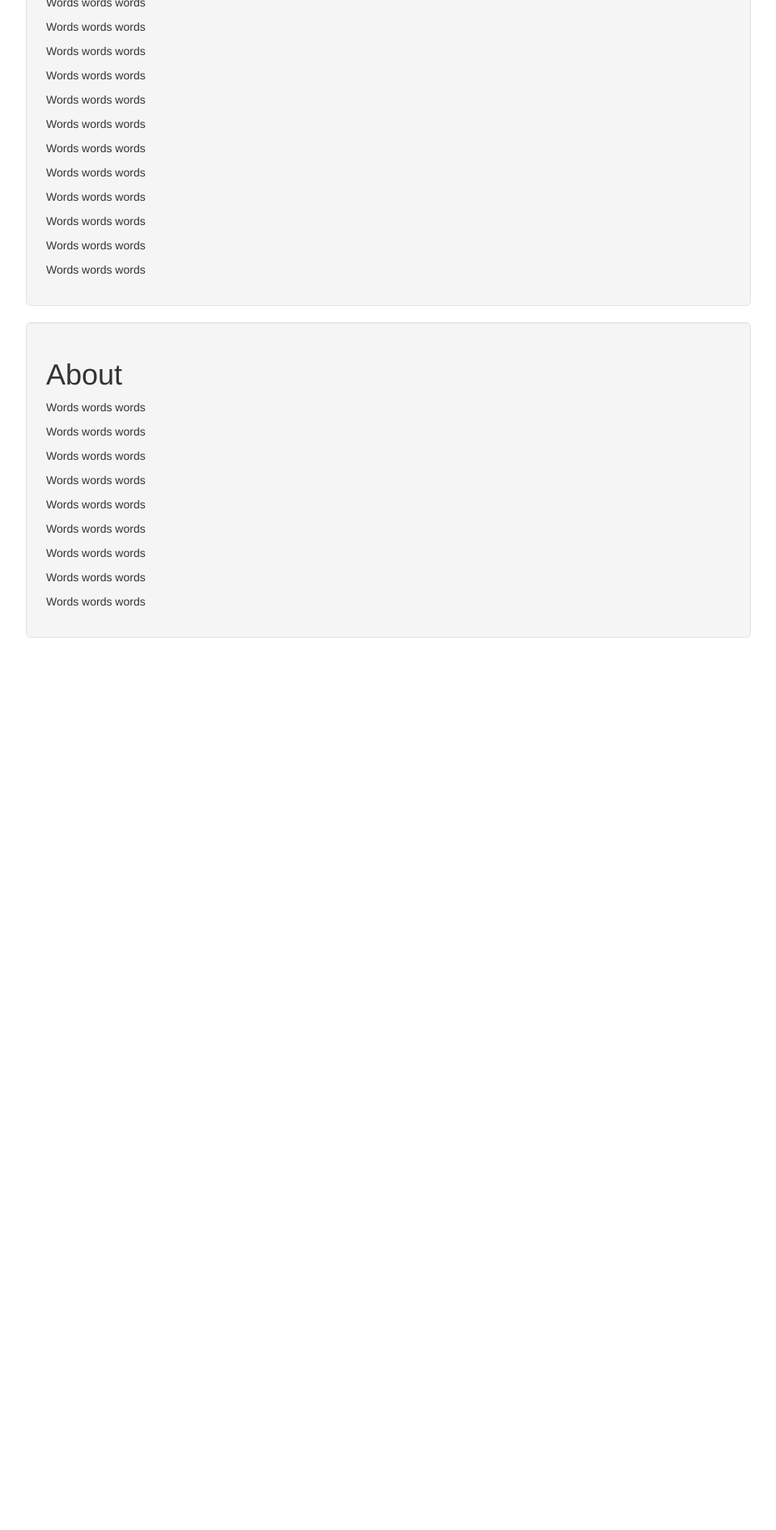
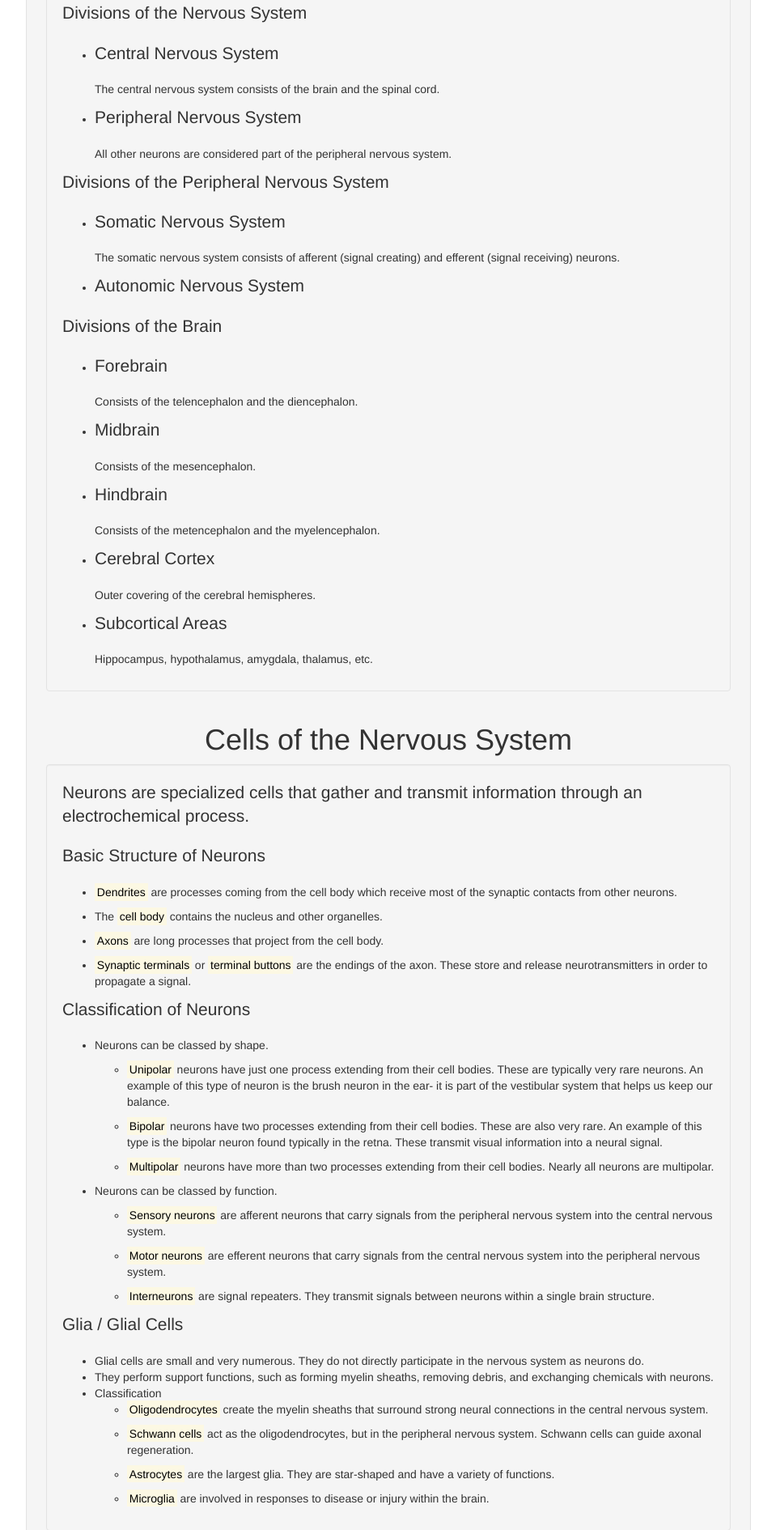
Before and after one commit to clotifoth/Biopsych, a plain HTML site: page index.html in a window 1280 px wide. Shown: the part 611-2501 px from the top of the page at 81% size, without its empty margins (160-1119 px from the left). Before the commit the page ends 1419 px from the top, so only its background shows below. Drawn offline with nearby package versions, Linux system fonts and the light colour scheme.

Commit message:
Added first notes and resources section

```diff
--- a/index.html
+++ b/index.html
@@ -33,42 +33,150 @@
 					  </ul>
 					</li>
 					<li><a href="#about"><span class="glyphicon glyphicon-question-sign"></span></a></li>
+					<li><a href="#resources"><span class="glyphicon glyphicon-th-list"></span></a></li>
 				</ul>
 			</div>
 		</div>
 	</nav>
 
 	<div id = "home" class = "note-container">
-		<div class="container well well-lg">
-			<h1> Home </h1>
-			<p> Words words words </p>
-			<p> Words words words </p>
-			<p> Words words words </p>
-			<p> Words words words </p>
-			<p> Words words words </p>
-			<p> Words words words </p>
-			<p> Words words words </p>
-			<p> Words words words </p>
-			<p> Words words words </p>
-			<p> Words words words </p>
+		<div class="container well well-lg note-container">
+			<h1> Biopsychology </h1>
+			<p class="lead"> This page seeks to provide an introduction to the neural basis of sensory processes, motor control, emotion, and learning. </p>
+			<p>Through the notes here on neuroanatomy, neural signal transmission, sensory and motor neural systems and other selected topics in neuroscience, we seek to illustrate the relationship between brain function and behavior.</p>
 		</div>
 	</div>
 
-	<div id = "neurons_and_neuroanatomy" class = "note-container">
-		<div class="container well well-lg">
+	<div id = "neurons_and_neuroanatomy" class="note-container">
+		<div class="container well well-lg note-container">
 			<h1>Neurons and Neuroanatomy</h1>
-			<p> Words words words </p>
-			<p> Words words words </p>
-			<p> Words words words </p>
-			<p> Words words words </p>
-			<p> Words words words </p>
-			<p> Words words words </p>
-			<p> Words words words </p>
-			<p> Words words words </p>
-			<p> Words words words </p>
-			<p> Words words words </p>
-			<p> Words words words </p>
-			<p> Words words words </p>
+			<div class="well well-md">
+				<p class="lead">The Human Brain</p>
+				<ul>
+					<li>Weight: ~1.3 kg</li>
+					<li>Contains about 86 billion neurons and numerous glial cells.</li>
+					<li>Between these are around 100 trillion neural connections. Intelligence is roughly linked to the number of neural connections.</li>
+					<li>Brain activity accounts for about 20 to 25% of total metabolic expenditure for human beings.</li>
+				</ul>
+				<p class="lead">Divisions of the Nervous System</p>
+				<ul>
+					<li>
+						<p class="lead">Central Nervous System</p>
+						<p>The central nervous system consists of the brain and the spinal cord.</p>
+					</li>
+					<li>
+						<p class="lead">Peripheral Nervous System</p>
+						<p>All other neurons are considered part of the peripheral nervous system.</p>
+					</li>
+				</ul>
+				<p class="lead">Divisions of the Peripheral Nervous System</p>
+				<ul>
+					<li>
+						<p class="lead">Somatic Nervous System</p>
+						<p>The somatic nervous system consists of afferent (signal creating) and efferent (signal receiving) neurons.</p>
+					</li>
+					<li>
+						<p class="lead">Autonomic Nervous System</p>
+					</li>
+				</ul>
+				<p class="lead">Divisions of the Brain</p>
+				<ul>
+					<li>
+						<p class="lead">Forebrain</p>
+						<p>Consists of the telencephalon and the diencephalon.</p>
+					</li>
+					<li>
+						<p class="lead">Midbrain</p>
+						<p>Consists of the mesencephalon.</p>
+					</li>
+					<li>
+						<p class="lead">Hindbrain</p>
+						<p>Consists of the metencephalon and the myelencephalon.</p>
+					</li>
+					<li>
+						<p class="lead">Cerebral Cortex</p>
+						<p>Outer covering of the cerebral hemispheres.</p>
+					</li>
+					<li>
+						<p class="lead">Subcortical Areas</p>
+						<p>Hippocampus, hypothalamus, amygdala, thalamus, etc.</p>
+					</li>
+				</ul>
+			</div>
+			<h1>Cells of the Nervous System</h1>
+			<div class="well well-md">
+				<p class="lead">Neurons are specialized cells that gather and transmit information through an electrochemical process.</p>
+				<p class="lead">Basic Structure of Neurons</p>
+				<ul>
+					<li>
+						<p><mark>Dendrites</mark> are processes coming from the cell body which receive most of the synaptic contacts from other neurons.</p>
+					</li>
+					<li>
+						<p>The <mark>cell body</mark> contains the nucleus and other organelles.</p>
+					</li>
+					<li>
+						<p><mark>Axons</mark> are long processes that project from the cell body.</p>
+					</li>
+					<li>
+						<p><mark>Synaptic terminals</mark> or <mark>terminal buttons</mark> are the endings of the axon. These store and release neurotransmitters in order to propagate a signal.</p>
+					</li>
+				</ul>
+				<p class="lead">Classification of Neurons</p>
+				<ul>
+					<li>
+						<p>Neurons can be classed by shape.</p>
+						<ul>
+							<li>
+								<p><mark>Unipolar</mark> neurons have just one process extending from their cell bodies. These are typically very rare neurons. An example of this type of neuron is the brush neuron in the ear- it is part of the vestibular system that helps us keep our balance.</p>
+							</li>
+							<li><p><mark>Bipolar</mark> neurons have two processes extending from their cell bodies. These are also very rare. An example of this type is the bipolar neuron found typically in the retna. These transmit visual information into a neural signal.</p>
+							</li>
+							<li>
+								<p><mark>Multipolar</mark> neurons have more than two processes extending from their cell bodies. Nearly all neurons are multipolar.</p>
+							</li>
+						</ul>
+					</li>
+					<li>
+						<p>Neurons can be classed by function.</p>
+						<ul>
+							<li>
+								<p><mark>Sensory neurons</mark> are afferent neurons that carry signals from the peripheral nervous system into the central nervous system.</p>
+							</li>
+							<li>
+								<p><mark>Motor neurons</mark> are efferent neurons that carry signals from the central nervous system into the peripheral nervous system.</p>
+							</li>
+							<li>
+								<p><mark>Interneurons</mark> are signal repeaters. They transmit signals between neurons within a single brain structure.</p>
+							</li>
+						</ul>
+					</li>
+				</ul>
+				<p class="lead">Glia / Glial Cells</p>
+				<ul>
+					<li>Glial cells are small and very numerous. They do not directly participate in the nervous system as neurons do.</li>
+					<li>They perform support functions, such as forming myelin sheaths, removing debris, and exchanging chemicals with neurons.</li>
+					<li>Classification</li>
+					<ul>
+						<li>
+							<p><mark>Oligodendrocytes</mark> create the myelin sheaths that surround strong neural connections in the central nervous system.</p>
+						</li>
+						<li>
+							<p><mark>Schwann cells</mark> act as the oligodendrocytes, but in the peripheral nervous system. Schwann cells can guide axonal regeneration.</p>
+						</li>
+						<li>
+							<p><mark>Astrocytes</mark> are the largest glia. They are star-shaped and have a variety of functions.</p>
+						</li>
+						<li>
+							<p><mark>Microglia</mark> are involved in responses to disease or injury within the brain.</p>
+						</li>
+					</ul>
+				</ul>
+			</div>
+
+
+
+
+			<p class="lead"></p>
 		</div>
 	</div>
 
@@ -86,6 +194,12 @@
 			<p> Words words words </p>
 		</div>
 	</div>
+	<div id = "resources" class = "note-container">
+		<div class="container well well-lg">
+			<h1>Resources</h1>
+			<p class="lead"> These are some of the many resources consulted in the construction of this website. </p>
+		</div>
+	</div>
   </body>
 </div>
 </html>
```
